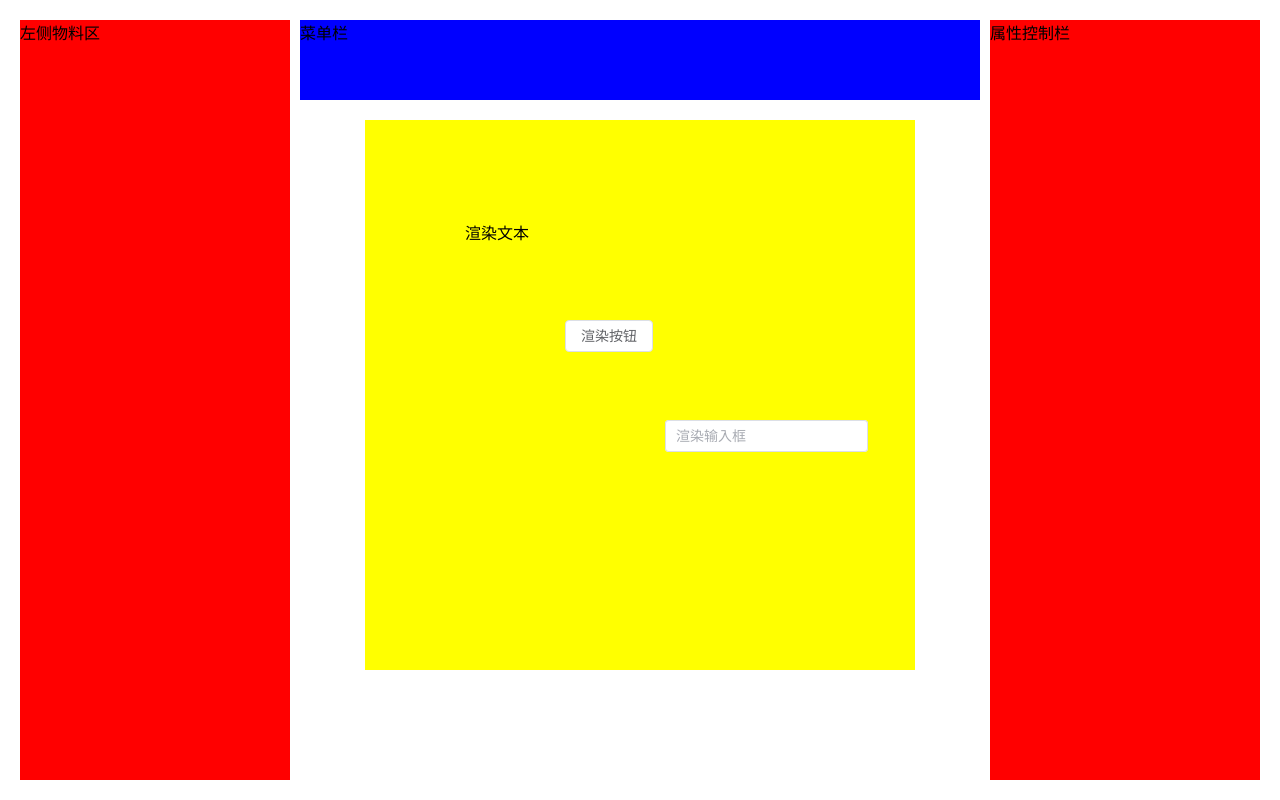
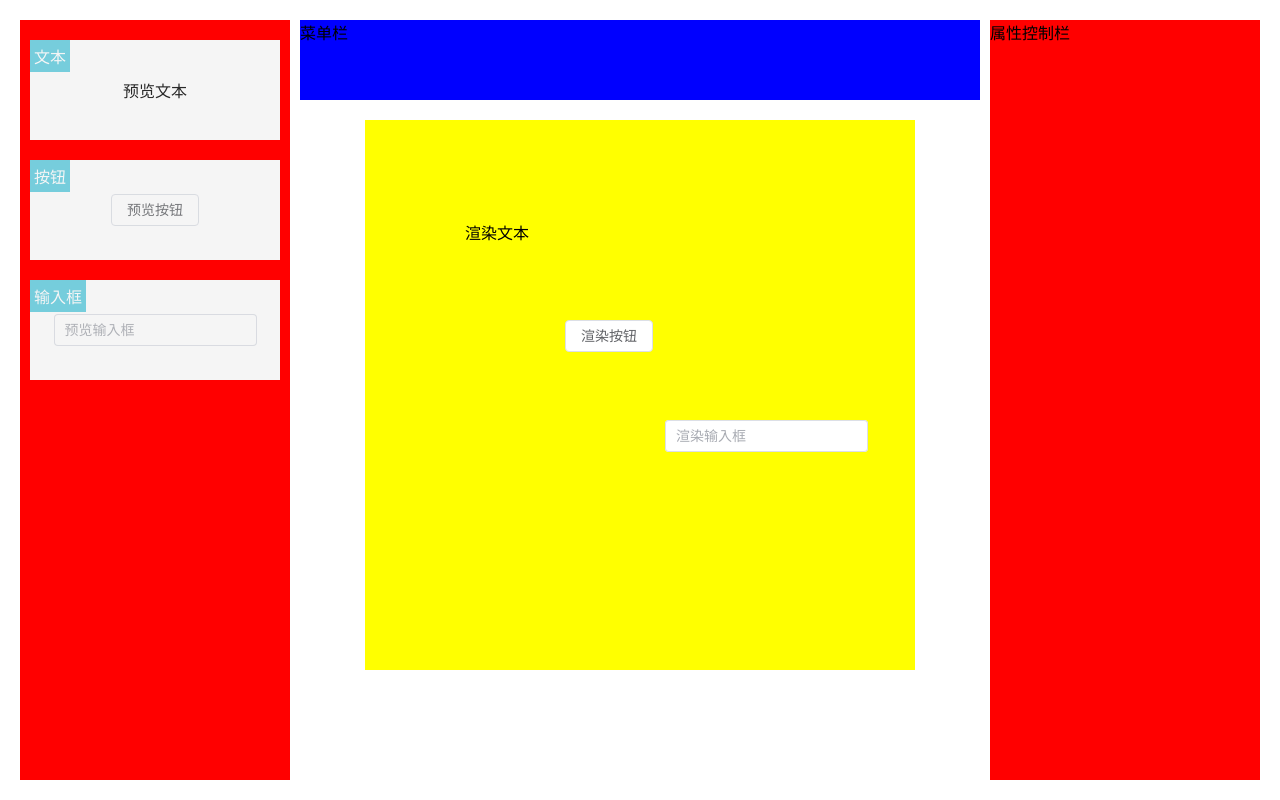
Before and after one commit to hayeslv/lowcode-editor-study, a Vue app: page / in a window 1280 px wide. Built offline with nearby package versions, Linux system fonts and the light colour scheme.

Commit message:
feat(editor): 渲染菜单预览组件

```diff
--- a/src/packages/editor.tsx
+++ b/src/packages/editor.tsx
@@ -1,4 +1,4 @@
-import { computed, defineComponent } from "vue";
+import { computed, defineComponent, inject } from "vue";
 import "~/style/editor.scss";
 import EditorBlock from "./EditorBlock";
 
@@ -16,12 +16,21 @@ export default defineComponent({
       width: data.value.container.width + "px",
       height: data.value.container.height + "px",
     }));
-    console.log(containerStyles);
     return { containerStyles };
   },
   render() {
+    const config: any = inject("config");
+
     return <div class="editor">
-      <div class="editor-left">左侧物料区</div>
+      <div class="editor-left">
+        {/* 根据注册列表，渲染对应的内容 */}
+        {config.componentList.map(component => (
+          <div class="editor-left-item">
+            <span>{component.label}</span>
+            <div>{component.preview()}</div>
+          </div>
+        ))}
+      </div>
       <div class="editor-top">菜单栏</div>
       <div class="editor-right">属性控制栏</div>
       <div class="editor-container">
--- a/src/style/editor.scss
+++ b/src/style/editor.scss
@@ -11,6 +11,38 @@
   }
   .editor-left {
     left: 0;
+    &-item {
+      position: relative;
+      width: 250px;
+      margin: 20px auto;
+      display: flex;
+      justify-content: center;
+      align-items: center;
+      background-color: #fff;
+      padding: 20px;
+      box-sizing: border-box;
+      cursor: move;
+      user-select: none;
+      min-height: 100px;
+      >span{
+        position: absolute;
+        top: 0;
+        left: 0;
+        background: rgb(96, 205, 224);
+        color: #fff;
+        padding: 4px;
+      }
+      &::after {
+        content: "";
+        position: absolute;
+        top: 0;
+        left: 0;
+        bottom: 0;
+        right: 0;
+        background-color: #ccc;
+        opacity: 0.2;
+      }
+    }
   }
   .editor-right {
     right: 0;
```
